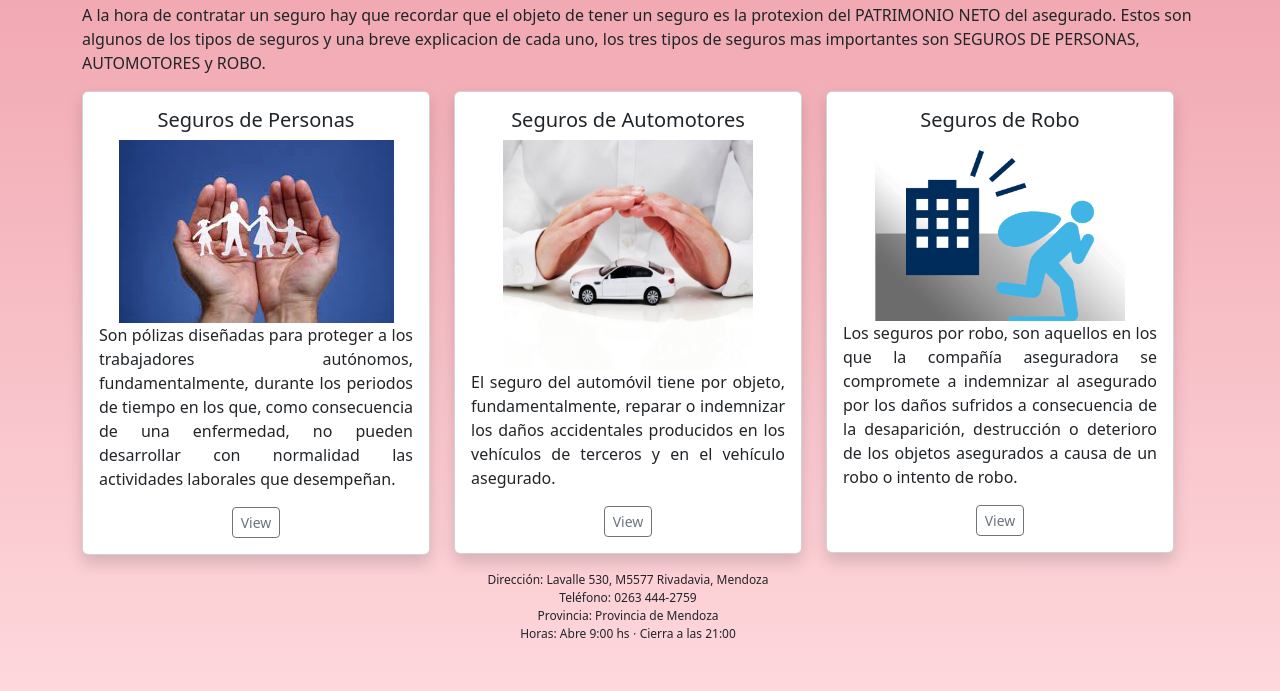
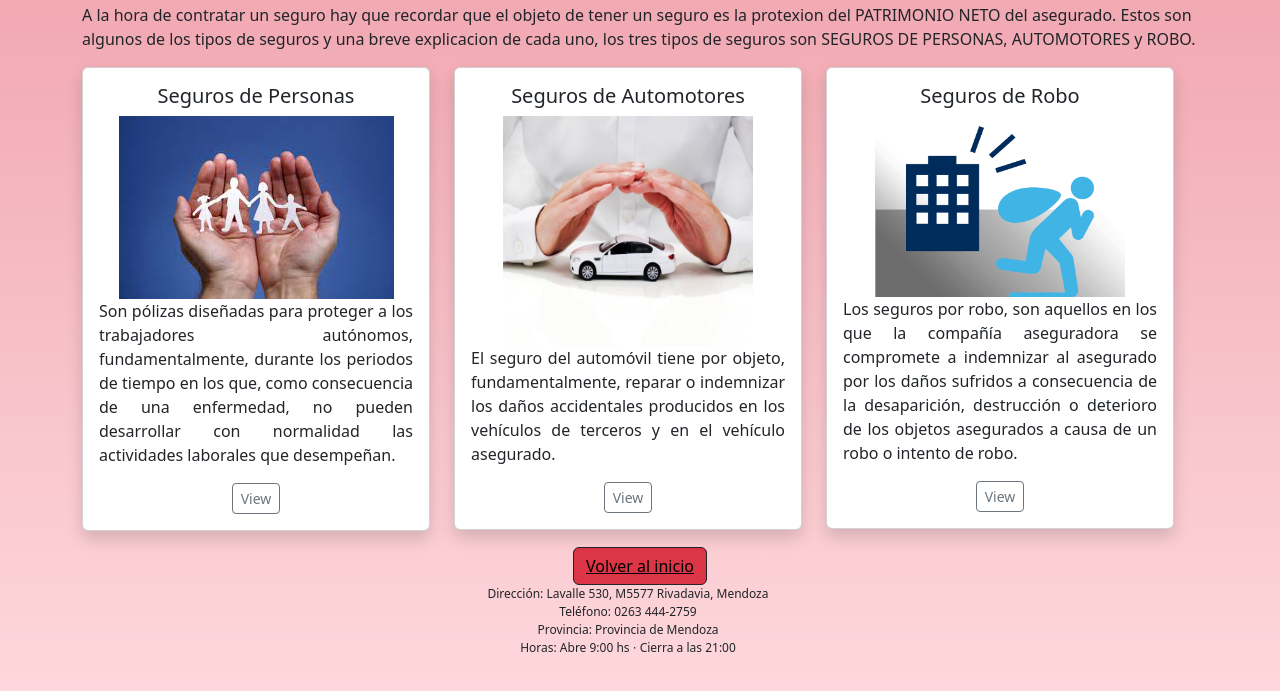
Before and after one commit to Juanisosa13/preentrega2Sosa, a plain HTML site: page pages/home.html in a window 1280 px wide. Shown: the part 189-880 px from the top of the page. Drawn offline with nearby package versions, Linux system fonts and the light colour scheme; files that its build step writes are made by us from their sources.

Commit message:
Añado boton para volver al index

```diff
--- a/pages/home.html
+++ b/pages/home.html
@@ -51,11 +51,9 @@
 </div>
 <div class="container my-3">
 
-
         <h1>Home</h1>
         <p>A la hora de contratar un seguro hay que recordar que el objeto de tener un seguro es la protexion del PATRIMONIO NETO del asegurado.
-            Estos son algunos de los tipos de seguros y una breve explicacion de cada uno, los tres tipos de seguros
-        mas importantes son SEGUROS DE PERSONAS, AUTOMOTORES y ROBO.
+            Estos son algunos de los tipos de seguros y una breve explicacion de cada uno, los tres tipos de seguros son SEGUROS DE PERSONAS, AUTOMOTORES y ROBO.
 
         </p>
 
@@ -103,6 +101,12 @@
                 </div>
             </div>
     </div>
+    <div class="d-flex justify-content-center">
+      <button type="button" class="btn btn-outline-dark border-dark bg-danger">
+          <a href="../index.html" style="color: black;">Volver al inicio</a>
+        </button>
+    </div>
+
 
     <div class="row d-flex w-100">
         <footer class="align-self-end">
```
